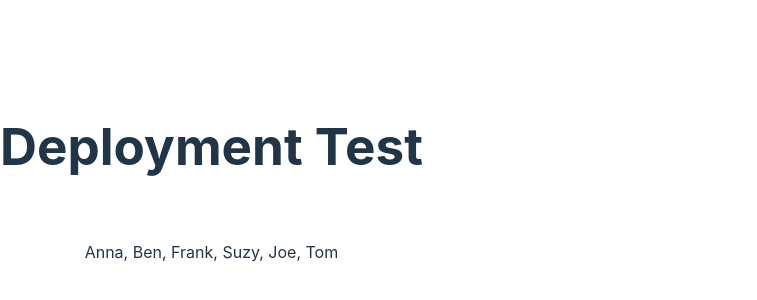
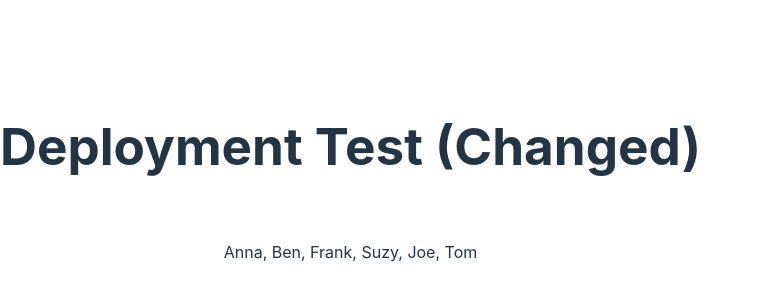
Before and after one commit to Alex27052007/vite-deploy, a website built with Vite: page index.html in a window 1280 px wide. Shown: the part 210-510 px from the top of the page, without its empty margins (0-757 px from the left). Built offline with nearby package versions, Linux system fonts and the light colour scheme.

Commit message:
changed headline

```diff
--- a/index.html
+++ b/index.html
@@ -8,7 +8,7 @@
   </head>
   <body>
     <div>
-      <h1>Deployment Test</h1>
+      <h1>Deployment Test (Changed)</h1>
       <div id="app"></div>
     </div>
     <script type="module" src="/src/main.ts"></script>
```
